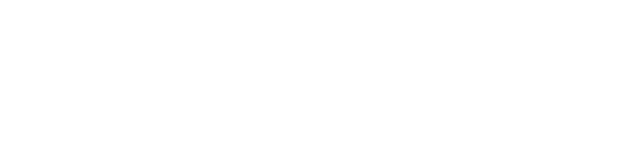
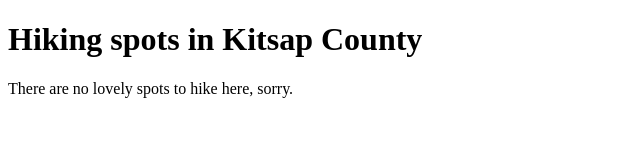
Before and after one commit to Micahwegeleben/my-website, a plain HTML site: page index.html in a window 1280 px wide. Shown: the whole page, without its empty margins (0-640 px from the left). Drawn offline with Linux system fonts and the light colour scheme.

Commit message:
index barebones

```diff
--- a/index.html
+++ b/index.html
@@ -7,6 +7,7 @@
     <title>Document</title>
 </head>
 <body>
-
+    <h1>Hiking spots in Kitsap County</h1>
+    <p>There are no lovely spots to hike here, sorry.</p>
 </body>
 </html>
```
